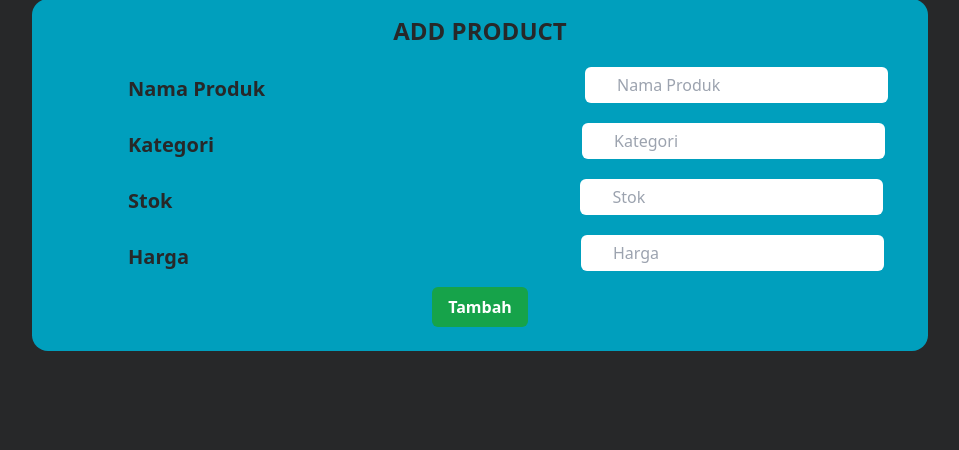
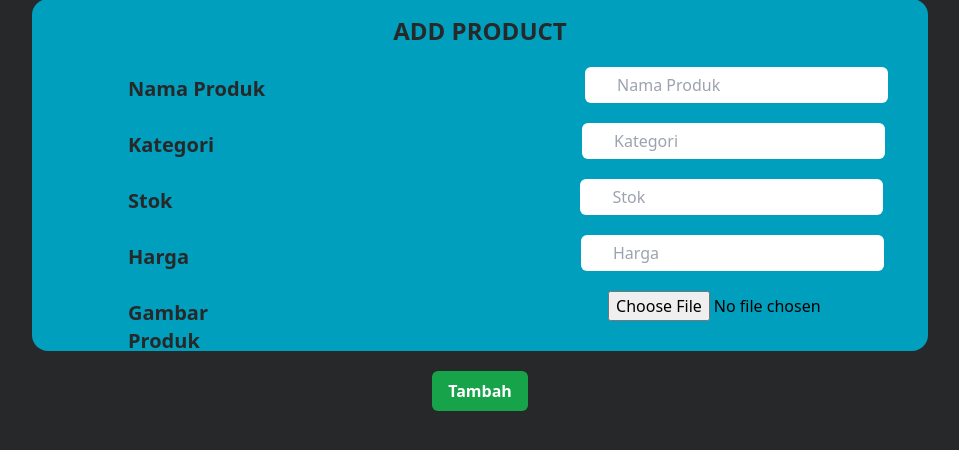
Before and after one commit to pramudyaeka/framework-melody-guitar-store, a Laravel app: page /users/admin/product/add in a window 1280 px wide. Shown: the part 173-623 px from the top of the page, without its empty margins (160-1119 px from the left). Run offline with Laravel 10, Linux system fonts and the light colour scheme; the visitor is signed in with stand-in values (Sample User, id 1); data comes from the database, SQL or seed files in the repository; style sheets or scripts are compiled from the project's sources.

Commit message:
update feature

```diff
--- a/app/Http/Controllers/ProdukController.php
+++ b/app/Http/Controllers/ProdukController.php
@@ -22,9 +22,18 @@ class ProdukController extends Controller
             'nama_produk' => 'required|string',
             'kategori_produk' => 'required|string',
             'stok' => 'required|integer',
-            'harga' => 'required|integer'
+            'harga' => 'required|integer',
+            'gambar' => 'required|image|mimes:jpeg,png,jpg|max:10240',
         ]);
-        Produk::create($validateData);
+        $validatedData['gambar'] = '';
+        $data = Produk::create($validateData);
+        if ($request->hasFile('gambar')) {
+            $image = $request->file('gambar');
+            $imageName = $data->id . '.' . $image->getClientOriginalExtension();
+            $image->move(public_path('assets/images/produk'), $imageName);
+
+            $data->update(['gambar' => $imageName]);
+        }
         return redirect()->route('admin.product')->with('success', 'Data Berhasil Ditambahkan');
     }
 
@@ -38,11 +47,23 @@ class ProdukController extends Controller
 
     public function update(Request $request, $id)
     {
+        $produk = Produk::findOrFail($id);
+
+        $imagePath = $produk->image;
+
+        if (!empty($imagePath)) {
+            $imagePath = public_path('assets/images/produk/') . $imagePath;
+            if (file_exists($imagePath)) {
+                unlink($imagePath);
+            }
+        }
+
         $request->validate([
             'nama_produk' => 'required|string',
             'kategori_produk' => 'required|string',
             'stok' => 'required|integer',
-            'harga' => 'required|integer'
+            'harga' => 'required|integer',
+            'image' => 'required|image|mimes:jpeg,png,jpg|max:10240',
         ]);
         $produk = Produk::findOrFail($id);
         $produk->update([
@@ -52,6 +73,13 @@ class ProdukController extends Controller
             'harga' => $request->harga,
 
         ]);
+        if ($request->hasFile('gambar')) {
+            $image = $request->file('gambar');
+            $imageName = $produk->id . '.' . $image->getClientOriginalExtension();
+            $image->move(public_path('assets/images/produk/'), $imageName);
+
+            $produk->update(['gambar' => $imageName]);
+        }
         return redirect()->route('admin.product')->with('success', 'Data Berhasil Diubah');
     }
 
@@ -62,4 +90,35 @@ class ProdukController extends Controller
         return redirect()->route('admin.product')->with('success', 'Data
                 Berhasil Dihapus');
     }
+    public function download_excel()
+    {
+
+        $produk = Produk::get();
+
+        //Lampiran Excel
+        $content_kepala = "<table width='1000' border='0'>
+      <tr>
+        <td colspan='9'><div align='center'><strong><h2>Daftar List Produk</h2></strong></div></td>
+      </tr>
+      </table>
+        <br>";
+
+        $content_header = "<table border='1'><tr><th>No</th><th>Nama Produk</th><th>Kategori</th><th>Stok</th><th>Harga</th><th>gambar</th></tr>";
+        $content_dalam = "";
+        $i = 1;
+        foreach ($produk as $prd) {
+
+            $data = "<tr><td align='center'>" . $i++ . "</td><td>" . $prd->nama_produk . "</td><td>" . $prd->kategori_produk . "</td><td>" . $prd->stok . "</td><td>" . $prd->harga . "</td><td>" . $prd->gambar . "</td></tr>";
+            $content_dalam = $content_dalam . "\n" . $data;
+        }
+        $content_footer = "</table>";
+
+        $content_sheet = "" . $content_kepala . "\n" . $content_header . "\n" . $content_dalam . "\n" . $content_footer . "";
+
+        header("Content-type: application/vnd.ms-excel");
+        header("Content-Disposition: attachment; filename=Daftar List Produk.xls");
+        header("Pragma: no-cache");
+        header("Expires: 0");
+        print $content_sheet;
+    }
 }
--- a/app/Models/Produk.php
+++ b/app/Models/Produk.php
@@ -5,12 +5,13 @@ namespace App\Models;
 use Illuminate\Database\Eloquent\Factories\HasFactory;
 use Illuminate\Database\Eloquent\Relations\BelongsTo;
 use Illuminate\Database\Eloquent\Model;
+use Illuminate\Database\Eloquent\Relations\HasMany;
 
 class Produk extends Model
 {
     use HasFactory;
     protected $table = 'produks';
-    protected $fillable = ['nama_produk','kategori_produk','stok','harga',];
+    protected $fillable = ['nama_produk','kategori_produk','stok','harga','gambar'];
     public function transaksi(): HasMany
     {
         return $this->hasMany(Transaksi::class,);
--- a/resources/views/users/admin/crud/add.blade.php
+++ b/resources/views/users/admin/crud/add.blade.php
@@ -14,7 +14,7 @@
 
             <div class="w-[70%] h-[22rem] flex-col bg-bluelight flex rounded-2xl">
                 <p class="font-bold text-dark  text-2xl self-center mt-4">ADD PRODUCT</p>
-                <form action="{{ route('product.store') }}" method="post" >
+                <form action="{{ route('product.store') }}" method="post" enctype="multipart/form-data">
                     @csrf
                     <div class="flex flex-row gap-80 ml-24 mt-5">
                         <p class="font-bold text-dark  text-xl mt-2">Nama Produk</p>
@@ -32,6 +32,10 @@
                         <p class="font-bold text-dark  text-xl mt-2 mr-[4.5rem]">Harga</p>
                         <input type="text" name="harga" placeholder="Harga" class="rounded-md pe-10 ps-8 ">
                     </div>
+                    <div class="flex flex-row gap-80 ml-24 mt-5">
+                        <p class="font-bold text-dark  text-xl mt-2 mr-[3rem]">Gambar Produk</p>
+                        <input type="file" name="gambar" class="rounded-md pe-10 ps-8">
+                    </div>
                     <div class="flex justify-center mt-2">
                         <button type="submit" class="bg-green-600 px-4 py-2 mt-2 text-white font-bold rounded-md">Tambah</button>
                     </div>
--- a/resources/views/users/admin/crud/edit.blade.php
+++ b/resources/views/users/admin/crud/edit.blade.php
@@ -12,7 +12,7 @@
                 <h1 class="mb-5 mt-10 text-bluelight font-bold text-2xl">MELODY GUITAR STORE</h1>
             </div>
 
-            <div class="w-[70%] h-[22rem] flex-col bg-bluelight flex rounded-2xl">
+            <div class="w-[70%] h-[28rem] flex-col bg-bluelight flex rounded-2xl">
                 <p class="font-bold text-dark  text-2xl self-center mt-4">EDIT PRODUCT</p>
                 <form action="{{route('product.update', $produks->id)}}" method="post" >
                     @csrf
@@ -32,6 +32,10 @@
                         <p class="font-bold text-dark  text-xl mt-2 mr-[4.5rem]">Harga</p>
                         <input type="text" name="harga" placeholder="Harga"  value="{{$produks->harga}}" class="rounded-md pe-10 ps-8 ">
                     </div>
+                    <div class="flex flex-row gap-[15rem] ml-24 mt-5">
+                        <p class="font-bold text-dark  text-xl mt-2 mr-[3rem]">Gambar Produk</p>
+                        <input type="file" name="gambar" class="rounded-md pe-10 ps-8">
+                    </div>
                     <div class="flex justify-center mt-2">
                         <button type="submit" class="bg-green-600 px-4 py-2 mt-2 text-white font-bold rounded-md">Tambah</button>
                     </div>
--- a/routes/web.php
+++ b/routes/web.php
@@ -70,5 +70,6 @@ Route::middleware('auth')->group(function () {
         Route::get('users/admin/product/edit/{id}', 'edit')->name('product.edit');
         Route::post('users/admin/product/{id}/action', 'update')->name('product.update');
         Route::post('users/admin/product/delete/{id}/action', 'delete')->name('product.delete');
+        Route::get('users/admin/download_excel','download_excel')->name('download.excel');
     });
 });
```
Also changed, not shown: resources/views/users/admin/account.blade.php (+1 -18 lines), resources/views/users/admin/product.blade.php (+10 -1 lines), resources/views/users/admin/transaction.blade.php (+3 -14 lines), database/migrations/2023_10_18_141242_create_produks_table.php, public/assets/images/produk/1.jpg (added).
